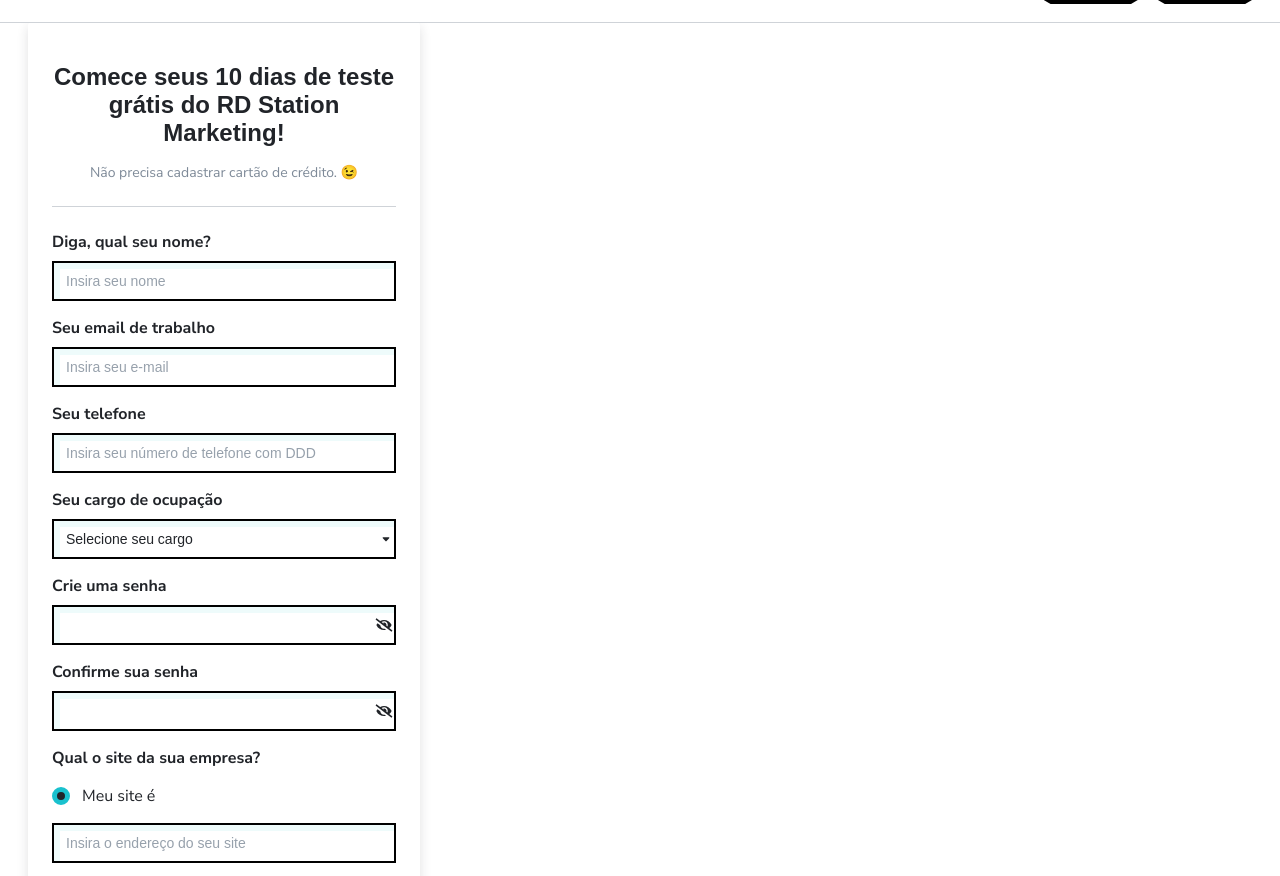
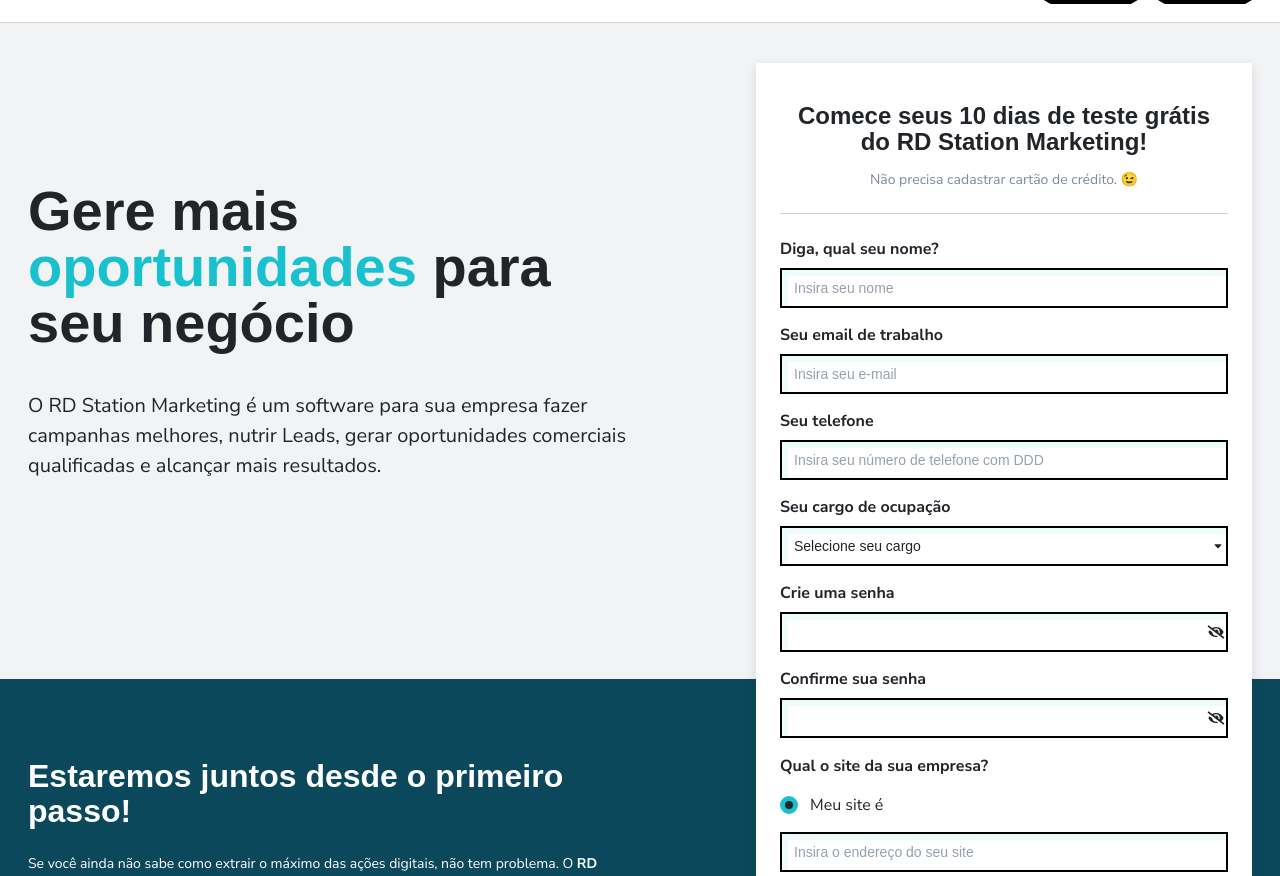
Before and after one commit to yanari/rdstation-test, a website with bundled scripts: page index.html in a window 1280 px wide. Shown: the part 58-934 px from the top of the page. Built offline with nearby package versions, Linux system fonts and the light colour scheme; files whose address does not match are found by name; a web font is replaced by a local one.

Commit message:
together section

```diff
--- a/css/form.css
+++ b/css/form.css
@@ -1,32 +1,33 @@
-.form-container {
+#form-container {
+  background-color: var(--bw-color-white);
   border-radius: 2px;
   box-shadow: var(--box-shadow-form);
   padding: 40px 24px;
 }
 
-.form-container > .form-container__presentation {
+#form-container > .form-container__presentation {
   border-bottom: 1px solid var(--bw-color-gray-30);
   margin-bottom: 24px;
   padding-bottom: 24px;
   text-align: center;
 }
 
-.form-container > .form-container__presentation > p {
+#form-container > .form-container__presentation > p {
   color: var(--bw-color-gray-70);
   margin-top: 16px;
 }
 
-.form-container > form > p {
+#form-container > form > p {
   margin-bottom: 16px;
 }
 
-.form-container > form > .form-field {
+#form-container > form > .form-field {
   align-items: center;
   display: flex;
   margin-bottom: 16px;
 }
 
-.form-container > form > .form-field > input[type="radio"] {
+#form-container > form > .form-field > input[type="radio"] {
   appearance: none;
   border-radius: 50%;
   border: 1px solid var(--bw-color-gray-60);
@@ -34,16 +35,16 @@
   width: 18px;
 }
 
-.form-container > form > .form-field > input[type="radio"]:checked {
+#form-container > form > .form-field > input[type="radio"]:checked {
   background-color: var(--bw-color-gray-100);
   border: 5px solid var(--color-primary-60);
   outline: none;
 }
 
-.form-container > form > .form-field > label {
+#form-container > form > .form-field > label {
   margin-left: 12px;
 }
 
-.form-container > form > custom-button {
+#form-container > form > custom-button {
   width: 100%;
 }
--- /dev/null
+++ b/css/hero.css
@@ -0,0 +1,19 @@
+@import url('./form.css');
+
+#hero {
+  position: relative;
+  z-index: 1;
+}
+
+#hero #presentation-container {
+  margin-top: 120px;
+  margin-bottom: 288px;
+}
+
+#hero #presentation-container > h1 {
+  margin-bottom: 40px;
+}
+
+#hero #presentation-container > h1 > .highlight {
+  color: var(--color-primary-60);
+}
--- /dev/null
+++ b/css/together.css
@@ -0,0 +1,18 @@
+#together {
+  background-color: var(--bw-color-gray-10);
+  position: absolute;
+  height: 656px;
+  top: 0;
+  width: 100%;
+}
+
+#together > .together-container {
+  background-color: var(--color-primary-100);
+  color: var(--bw-color-white);
+  margin-top: 656px;
+  padding: 80px 0;
+}
+
+#together h3 {
+  margin-bottom: 24px;
+}
--- a/index.css
+++ b/index.css
@@ -1,6 +1,8 @@
 @import url('./css/header.css');
 @import url('./css/footer.css');
 @import url('./css/form.css');
+@import url('./css/hero.css');
+@import url('./css/together.css');
 
 :root {
   --box-shadow-inset: #EEFBFB;
@@ -46,6 +48,11 @@
   font-family: var(--font-light-family);
 }
 
+main {
+  padding: 40px 0;
+  position: relative;
+}
+
 input[type="radio"] {
   cursor: pointer;
 }
@@ -63,61 +70,73 @@
   font-family: var(--font-bold-family);
   font-size: 40px;
   font-weight: 900;
+  line-height: 100%;
 }
 
 .heading-md {
   font-family: var(--font-bold-family);
   font-size: 32px;
   font-weight: 900;
+  line-height: 100%;
 }
 
 .heading-sm {
   font-family: var(--font-bold-family);
   font-size: 24px;
   font-weight: 900;
+  line-height: 110%;
 }
 
 .heading-xs {
   font-family: var(--font-bold-family);
   font-size: 20px;
   font-weight: 800;
+  line-height: 110%;
 }
 
 .subtitle-sm {
   font-size: 16px;
   font-weight: 400;
+  line-height: 140%;
 }
 
 .subtitle-xs {
   font-size: 14px;
   font-weight: 400;
+  line-height: 120%;
 }
 
 .body-lg {
   font-size: 20px;
   font-weight: 400;
+  line-height: 150%;
 }
 
 .body-lg-bold {
   font-weight: 700;
+  line-height: 150%;
 }
 
 .body-md {
   font-weight: 400;
+  line-height: 150%;
 }
 
 .body-md-bold {
   font-size: 16px;
   font-weight: 700;
+  line-height: 150%;
 }
 
 .body-sm {
   font-size: 14px;
   font-weight: 400;
+  line-height: 150%;
 }
 
 .body-sm-bold {
   font-weight: 700;
+  line-height: 150%;
 }
 
 .display-md-none {
--- a/index.html
+++ b/index.html
@@ -25,8 +25,13 @@
   </header>
   <navbar-content mobile class="display-md-block display-lg-none"></navbar-content>
   <main>
-    <section class="row">
-      <div class="form-container col-lg-4 col-12">
+    <section class="row" id="hero">
+      <article class="col-lg-6" id="presentation-container">
+        <h1 class="heading-lg">Gere mais <span class="highlight">oportunidades</span> para seu negócio</h2>
+        <p class="body-lg">O RD Station Marketing é um software para sua empresa fazer campanhas melhores, nutrir Leads, gerar oportunidades comerciais qualificadas e alcançar mais resultados.</p>
+      </article>
+      <div class="col-lg-1"></div>
+      <article class="col-lg-5 col-12" id="form-container">
         <div class="form-container__presentation">
           <h3 class="heading-xs">Comece seus 10 dias de teste grátis do RD Station Marketing!</h3>
           <p class="subtitle-xs">Não precisa cadastrar cartão de crédito. 😉</p>
@@ -104,8 +109,28 @@
           </div>
           <custom-button highlight type="submit">Criar minha conta</custom-button>
         </form>
+      </article>
+    </section>
+    <section id="together">
+      <div class="together-container">
+        <div class="row">
+          <div class="col-6">
+            <h3 class="heading-sm">Estaremos juntos desde o primeiro passo!</h3>
+            <p class="body-sm">
+              Se você ainda não sabe como extrair o máximo das ações digitais, não tem problema.
+              O <span class="body-sm-bold">RD Station Marketing</span> é mais que uma ferramenta, nos importamos com os seus resultados.
+              <br>
+              <p class="body-sm-bold">Estaremos com você do planejamento até a prática!</p>
+            </p>
+          </div>
+        </div>
       </div>
     </section>
+    <section id="list"></section>
+    <section id="benefits"></section>
+    <section id="cta"></section>
+    <section id="demo"></section>
+    <section id="integrations"></section>
   </main>
   <footer class="footer">
     <div class="footer__container">
```
